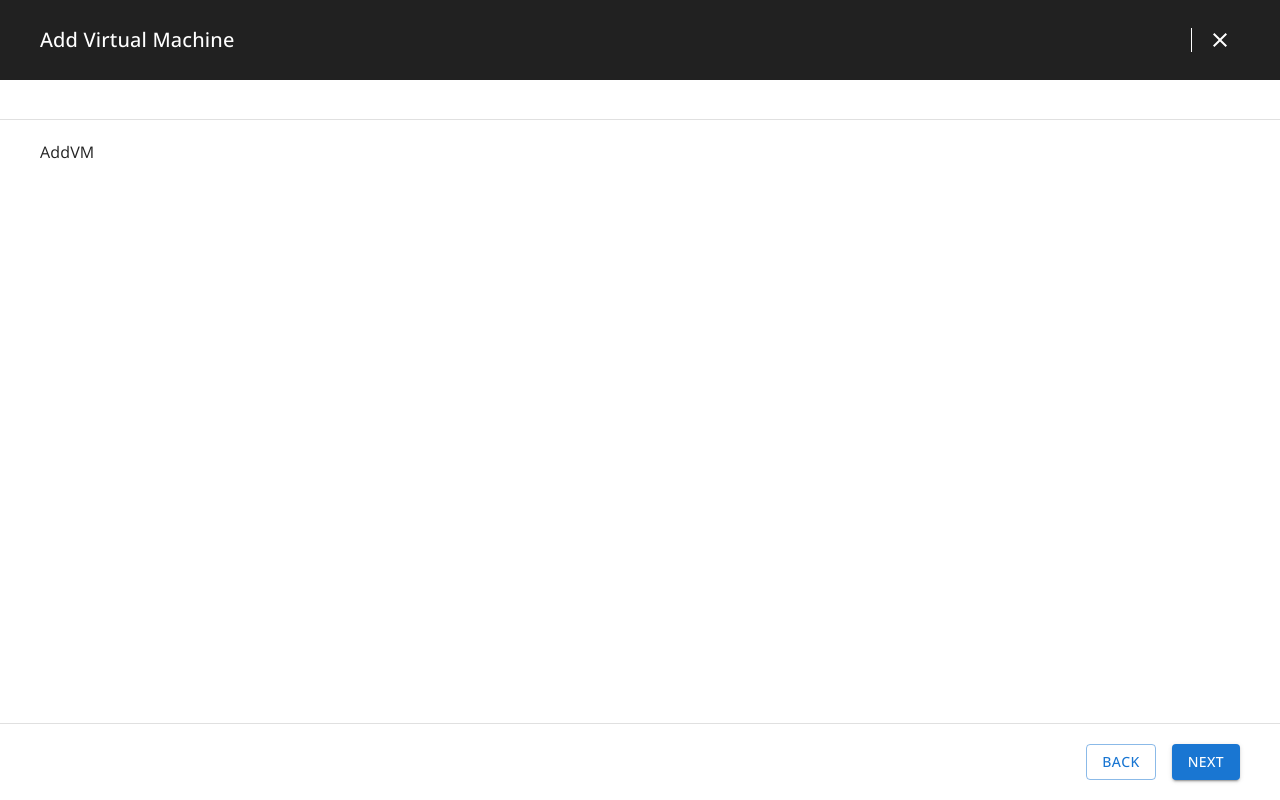
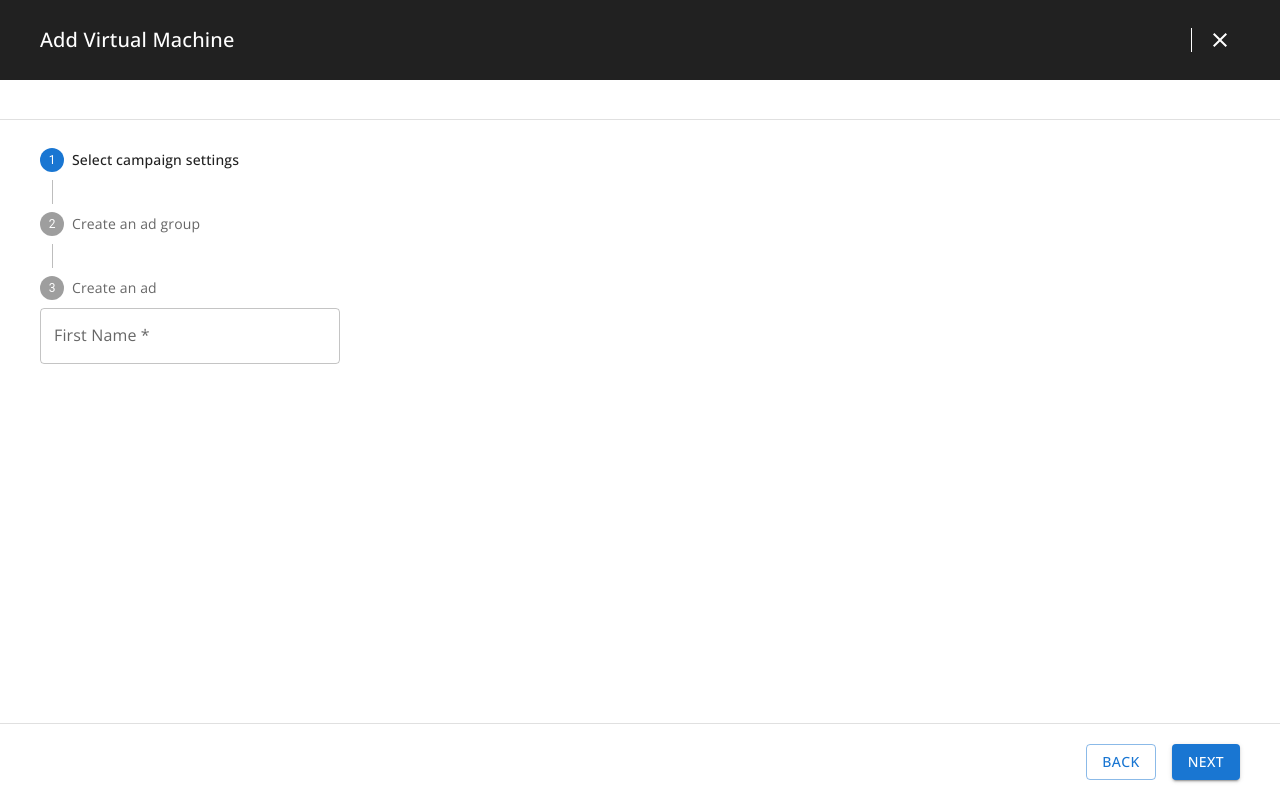
Before and after one commit to nodetempest/vm-manager, a React (Vite) app: page /add-vm in a window 1280 px wide. Built offline with nearby package versions, Linux system fonts and the light colour scheme.

Commit message:
add stepper and step one skeletons

```diff
--- a/package.json
+++ b/package.json
@@ -11,6 +11,7 @@
   "dependencies": {
     "@emotion/react": "^11.10.5",
     "@emotion/styled": "^11.10.5",
+    "@hookform/resolvers": "^2.9.10",
     "@mui/icons-material": "^5.10.16",
     "@mui/lab": "^5.0.0-alpha.111",
     "@mui/material": "^5.10.17",
@@ -19,7 +20,8 @@
     "react": "^18.2.0",
     "react-dom": "^18.2.0",
     "react-hook-form": "^7.40.0",
-    "react-router-dom": "^6.4.5"
+    "react-router-dom": "^6.4.5",
+    "yup": "^0.32.11"
   },
   "devDependencies": {
     "@types/node": "^18.11.11",
--- a/src/layouts/VMWizard/Navbar.tsx
+++ b/src/layouts/VMWizard/Navbar.tsx
@@ -3,7 +3,7 @@ import { Routes, Route, useNavigate, NavigateFunction } from "react-router-dom";
 import { Box, Typography, IconButton } from "@mui/material";
 import { Close } from "@mui/icons-material";
 
-const Base = class extends React.Component<TWithNavigateProps> {
+class Base extends React.Component<TWithNavigateProps> {
   render() {
     return (
       <Box
@@ -63,7 +63,7 @@ const Base = class extends React.Component<TWithNavigateProps> {
       </Box>
     );
   }
-};
+}
 
 export type TWithNavigateProps = {
   navigate: NavigateFunction;
@@ -78,6 +78,4 @@ const withNavigate = <P extends TWithNavigateProps>(
   };
 };
 
-const Navbar = withNavigate(Base);
-
-export { Navbar };
+export const Navbar = withNavigate(Base);
--- a/src/pages/AddVM/AddVM.tsx
+++ b/src/pages/AddVM/AddVM.tsx
@@ -1,10 +1,91 @@
 import * as React from "react";
-import { Box, Button } from "@mui/material";
+import { UseFormHandleSubmit, UseFormReturn } from "react-hook-form";
+import {
+  Box,
+  Button,
+  Stepper,
+  Step,
+  StepButton,
+  Typography,
+} from "@mui/material";
 
 import { Footer } from "@/layouts/VMWizard/Footer";
+import { StepOne, useStepOneForm, IStepOneFormInput } from "./steps/StepOne";
+import { boolean } from "yup";
 
-export class AddVM extends React.Component {
+const steps = [
+  "Select campaign settings",
+  "Create an ad group",
+  "Create an ad",
+];
+
+export type TAddVMState = {
+  activeStep: number;
+  completed: boolean[];
+};
+
+export class Base extends React.Component<TWithStateProps, TAddVMState> {
+  state = {
+    activeStep: 0,
+    completed: [],
+  };
+
+  forms = [
+    this.props.stepOneForm,
+    this.props.stepTwoForm,
+    this.props.stepThreeForm,
+  ] as const;
+
+  totalSteps = () => steps.length;
+
+  completedSteps = () => this.state.completed.length;
+
+  isLastStep = () => this.state.activeStep === this.totalSteps() - 1;
+
+  allStepsCompleted = () => this.completedSteps() === this.totalSteps();
+
+  validate = (callback: () => void) => {
+    this.forms[this.state.activeStep].handleSubmit(callback)();
+  };
+
+  handleNext = () => {
+    this.validate(() => {
+      this.setState((prev) => ({
+        activeStep: prev.activeStep + 1,
+        completed: { ...prev.completed, [this.state.activeStep]: true },
+      }));
+    });
+  };
+
+  handleBack = () => {
+    this.validate(() => {
+      this.setState((prev) => ({
+        ...prev,
+        activeStep: prev.activeStep - 1,
+      }));
+    });
+  };
+
+  handleSetStep = (step: number) => () => {
+    if (this.state.activeStep === step) {
+      return;
+    } // go next step when try to skip over uncompleted steps
+    else if (step > this.completedSteps()) {
+      this.handleNext();
+    } else {
+      this.validate(() => {
+        this.setState((prev) => ({
+          ...prev,
+          activeStep: step,
+        }));
+      });
+    }
+  };
+
   render() {
+    const { activeStep, completed } = this.state;
+    const [stepOneForm, stepTwoForm, stepThreeForm] = this.forms;
+
     return (
       <>
         <Box
@@ -24,13 +105,75 @@ export class AddVM extends React.Component {
             width: 1,
           }}
         >
-          AddVM
+          <Box sx={{ width: "100%", maxWidth: 1000 }}>
+            <Stepper nonLinear activeStep={activeStep} orientation="vertical">
+              {steps.map((label, index) => (
+                <Step
+                  key={label}
+                  completed={activeStep !== index && completed[index]}
+                >
+                  <StepButton
+                    color="inherit"
+                    onClick={this.handleSetStep(index)}
+                  >
+                    {label}
+                  </StepButton>
+                </Step>
+              ))}
+            </Stepper>
+            {
+              [
+                <StepOne control={stepOneForm.control} />,
+                <div>form2</div>,
+                <div>form3</div>,
+              ][activeStep]
+            }
+          </Box>
         </Box>
         <Footer>
-          <Button variant="outlined">Back</Button>
-          <Button variant="contained">Next</Button>
+          <Button onClick={this.handleBack} variant="outlined">
+            Back
+          </Button>
+          <Button onClick={this.handleNext} variant="contained">
+            Next
+          </Button>
         </Footer>
       </>
     );
   }
 }
+
+type TMockForm = { handleSubmit: UseFormHandleSubmit<{}> };
+
+export type TWithStateProps = {
+  stepOneForm: UseFormReturn<IStepOneFormInput>;
+  stepTwoForm: TMockForm;
+  stepThreeForm: TMockForm;
+};
+
+const createMockForm = (): TMockForm => {
+  return {
+    handleSubmit: (onSubmit) => () =>
+      new Promise<void>((resolve) => onSubmit(resolve)),
+  };
+};
+
+const withState = <P extends TWithStateProps>(
+  Component: React.ComponentType<P>
+): React.FC<Omit<P, keyof TWithStateProps>> => {
+  return (props) => {
+    const stepOneForm = useStepOneForm();
+    const stepTwoForm = createMockForm();
+    const stepThreeForm = createMockForm();
+    return (
+      <Component
+        {...(props as P)}
+        stepOneForm={stepOneForm}
+        stepTwoForm={stepTwoForm}
+        stepThreeForm={stepThreeForm}
+      />
+    );
+  };
+};
+
+export const AddVM = withState(Base);
--- a/src/pages/AddVM/steps/StepOne.tsx
+++ b/src/pages/AddVM/steps/StepOne.tsx
@@ -1,7 +1,58 @@
 import * as React from "react";
+import { useForm, Control, Controller } from "react-hook-form";
+import { TextField, Box } from "@mui/material";
+import { yupResolver } from "@hookform/resolvers/yup";
+import * as yup from "yup";
 
-export class StepOne extends React.Component {
+export interface IStepOneFormInput {
+  firstName: string;
+}
+
+const schema = yup
+  .object({
+    firstName: yup.string().required(),
+  })
+  .required();
+
+const defaultValues = {
+  firstName: "",
+};
+
+export const useStepOneForm = () => {
+  return useForm<IStepOneFormInput>({
+    resolver: yupResolver(schema),
+    defaultValues,
+    mode: "onChange",
+  });
+};
+
+export type TStepOneProps = {
+  control: Control<IStepOneFormInput>;
+};
+
+export class StepOne extends React.Component<TStepOneProps> {
   render() {
-    return <div>StepOne</div>;
+    const { control } = this.props;
+    return (
+      <Box sx={{ width: 300, display: "grid", rowGap: 2 }} component="form">
+        <Controller
+          render={(props) => {
+            console.log("form1", props);
+            const { field, fieldState } = props;
+            return (
+              <TextField
+                {...field}
+                helperText={fieldState.error?.message}
+                error={!!fieldState.error?.message}
+                label="First Name *"
+                placeholder="First Name"
+              />
+            );
+          }}
+          name="firstName"
+          control={control}
+        />
+      </Box>
+    );
   }
 }
```
Also changed, not shown: 1 other file (tests, documents, lock files or other folders).
